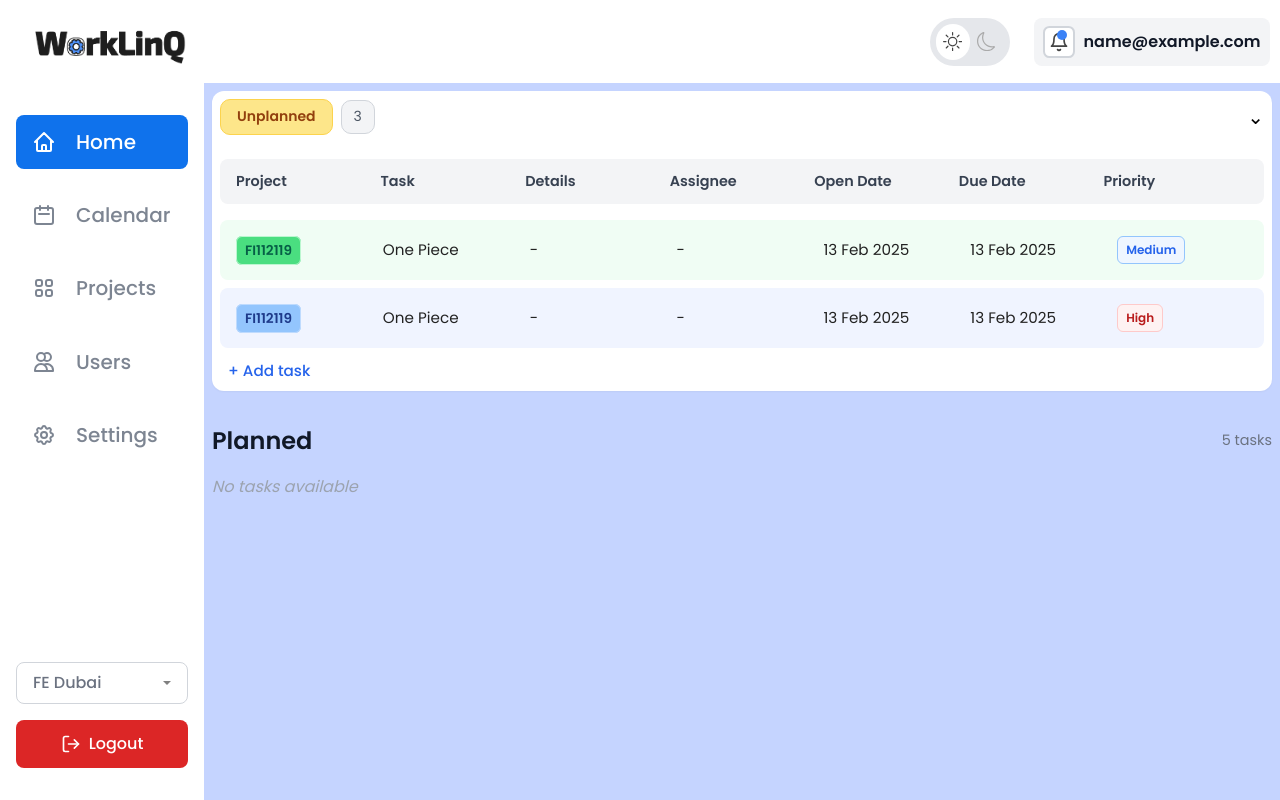
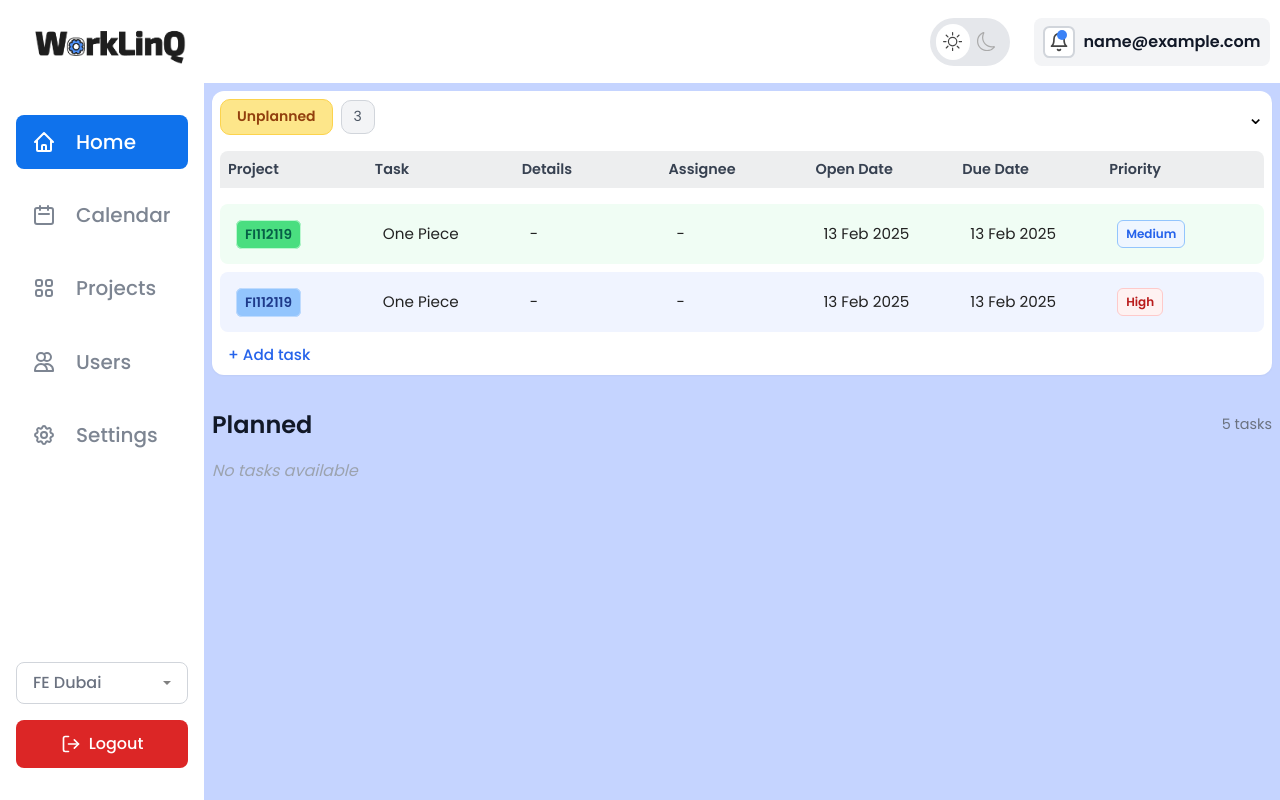
Before and after one commit to sujilvsukumaran/worklinq, a Next.js app: page / in a window 1280 px wide. Built offline with nearby package versions, Linux system fonts and the light colour scheme; sample sign-in values are in the browser's storage.

Commit message:
Fixing the spaces

```diff
--- a/src/containers/dashboard/styles/UnplannedSection.module.css
+++ b/src/containers/dashboard/styles/UnplannedSection.module.css
@@ -12,7 +12,6 @@
     display: flex;
     justify-content: space-between;
     align-items: center;
-    margin-bottom: 0.5rem;
 }
 
 .sectionTitle {
@@ -50,10 +49,10 @@
 .tableHeader {
     display: grid;
     grid-template-columns: repeat(7, 1fr);
-    background: #f3f4f6;
-    padding: 0.75rem 1rem;
+    background: #edeeef;
+    padding: 0.5rem 0.5rem;
     font-weight: 600;
-    border-radius: 0.5rem;
+    border-radius: 0.5rem 0.5rem 0 0;
     font-size: 0.9rem;
     color: #374151;
 }
```
